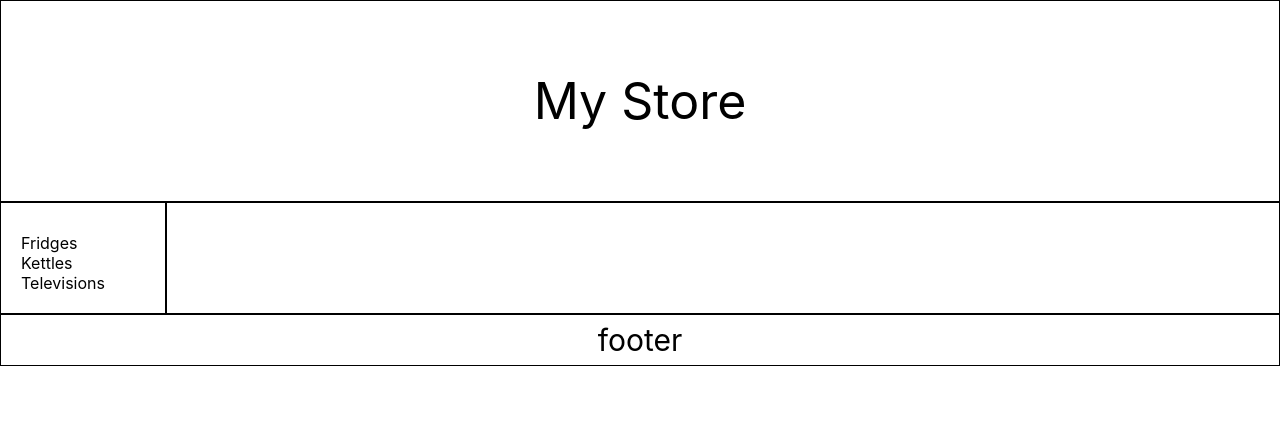
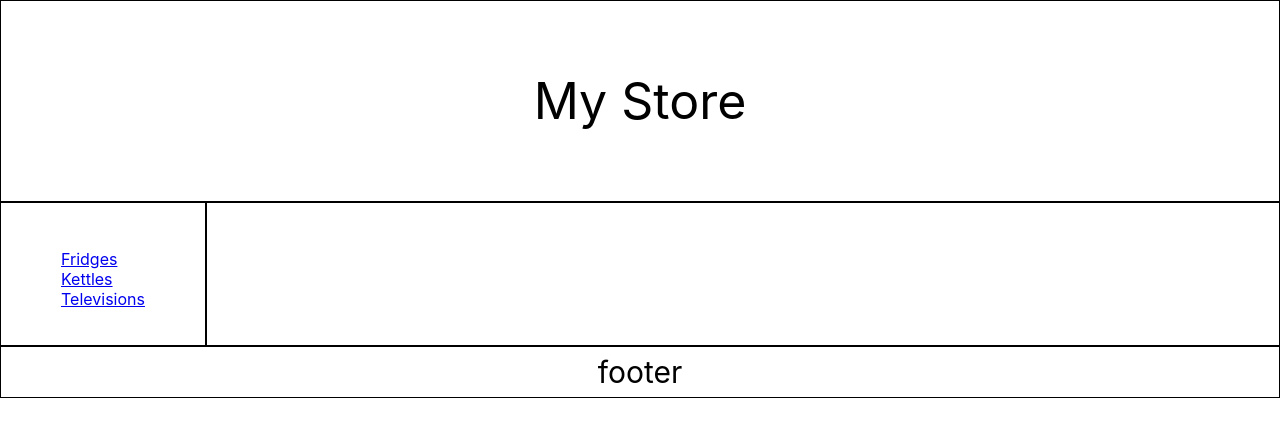
Before and after one commit to IvanKent/react-store, a React (Create React App) app: page / in a window 1280 px wide. Shown: the top 436 px of the page. Built offline with nearby package versions, Linux system fonts and the light colour scheme; data requests are answered from the project's data file.

Commit message:
refactor the layout

```diff
--- a/src/App.js
+++ b/src/App.js
@@ -1,8 +1,9 @@
 import './App.css';
 import { useState, useEffect } from 'react';
-import Category from './components/Category';
 import CategoryProduct from './components/CategoryProduct';
 import { getCategories, getProducts  } from './fetcher';
+
+import { Link } from 'react-router-dom';
 
 function App() {
   const [categories, setCategories] = useState({errorMessage: '', data: []});
@@ -18,16 +19,11 @@ function App() {
 
   const renderCategories = () => {
     return categories.data.map(category => {
-      return <Category key={category.id} category={category} onCategoryClick={() => handleCategoryClick(category.id)}/>
+      return <li key={category.id}><Link to={`/categories/${category.id}`}>{category.title}</Link></li>
     })
   }
 
-  const renderProducts = () => {
-    return products.data.map(product => {
-      // return <li key={product.id}>{product.title}</li>
-      return <CategoryProduct key={product.id} product={product}/>
-    })
-  }
+
 
   const handleCategoryClick = async (id) => {
     const responseObject = await getProducts(id);
@@ -38,14 +34,14 @@ function App() {
     <header>My Store</header>
     <section>
       <nav>
-        {categories.data && renderCategories()}
+        <ul>
+          {categories.data && renderCategories()}
+        </ul>
+
         {categories.errorMessage && <div>Error: {categories.errorMessage}</div>}
       </nav>
       <article>
-        {products.data.length>1 && <h1>Products</h1>}
-        {/* {products.data.length<1 && <h1>No Products Found!</h1>} */}
-        {products.data && renderProducts()}
-        {products.errorMessage && <div>Error: {products.errorMessage}</div>}
+
       </article>
     </section>
     <footer>
--- a/src/components/Category.js
+++ b/src/components/Category.js
@@ -1,8 +1,36 @@
+import { useParams } from "react-router-dom"
+import { useEffect, useState } from "react";
+import { getProducts } from "../fetcher";
+
+import CategoryProduct from "./CategoryProduct";
+
 export default function Category({category, onCategoryClick}){
+  const [products, setProducts] = useState({errorMessage: '', data: []})
+  const {id} = useParams();
+
+
+  useEffect(() => {
+    const fetchedData = async() => {
+      const responseObject = await getProducts(id);
+      setProducts(responseObject)
+    }
+    fetchedData();
+  }, [id]);
+
+
+  //renders a list of products
+  const renderProducts = () => {
+    return products.data.map(product => {
+      return <CategoryProduct key={product.id} product={product}/>
+    })
+  }
+
     return (
         <>
-          <li onClick={() => onCategoryClick(category.id)}>{category.title}</li>
-          {/* {console.log(result)}/\ */}
+          {products.data.length>1 && <h1>Products</h1>}
+          {/* {products.data.length<1 && <h1>No Products Found!</h1>} */}
+          {products.data && renderProducts()}
+          {products.errorMessage && <div>Error: {products.errorMessage}</div>}
         </>
     )
 }
--- a/src/components/CategoryProduct.js
+++ b/src/components/CategoryProduct.js
@@ -9,7 +9,6 @@ const ProductTitle = styled.h2`
     color: red;
     font-size: 20px;
 `;
-
 
 export default function CategoryProduct({product}) {
     const navigate = useNavigate();
--- a/src/components/ProductDetail.js
+++ b/src/components/ProductDetail.js
@@ -6,17 +6,16 @@ import '../ProductDetail.css'
 
 export default function ProductDetail(){
     const [product, setProduct] = useState({errorMessage: '', data: []})
-    const params = useParams();
-    console.log(params.id)
+    const {id} = useParams();
     useEffect(() => {
         const fetchedData = async () => {
-            const responseData = await getProductById(params.id);
+            const responseData = await getProductById(id);
             console.log(responseData)
             setProduct(responseData)
         };
 
         fetchedData();
-    }, [params.id])
+    }, [id])
     return (
         <div className="mainContainer">
             {product.data.title}
--- a/src/index.js
+++ b/src/index.js
@@ -7,6 +7,7 @@ import reportWebVitals from './reportWebVitals';
 import ProductDetail from './components/ProductDetail';
 import Basket from './components/Basket';
 import Checkout from './components/Checkout';
+import Category from './components/Category';
 
 import {
   BrowserRouter,
@@ -23,6 +24,7 @@ root.render(
           <Route path='/basket' element={<Basket/>}/>
           <Route path='checkout' element={<Checkout/>}/>
           <Route path='/products/:id' element={<ProductDetail/>}/>
+          <Route path='/categories/:id' element={<Category/>}></Route>
 
         </Routes>
       </BrowserRouter>
```
